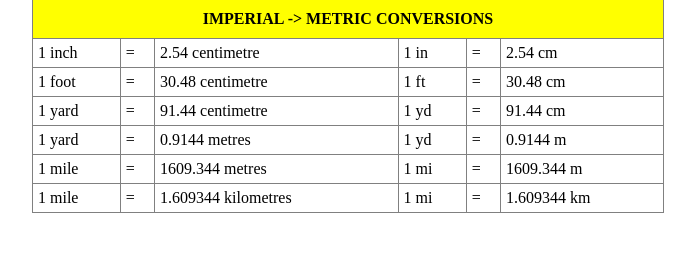
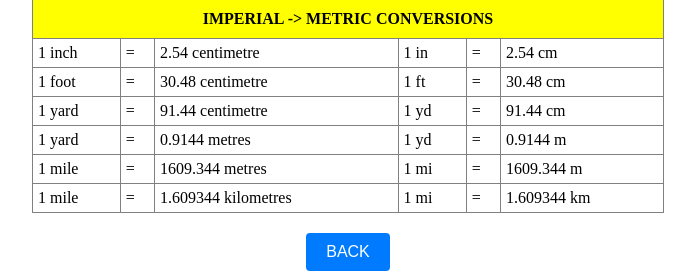
Before and after one commit to NozasJ/ADET, a PHP site: page /MetricConver.php in a window 1280 px wide. Shown: the part 863-1142 px from the top of the page, without its empty margins (292-987 px from the left). Before the commit the page ends 1076 px from the top, so only its background shows below. Run offline with PHP 8.4, Linux system fonts and the light colour scheme.

Commit message:
Update MetricConver.php

```diff
--- a/fa2/MetricConver.php
+++ b/fa2/MetricConver.php
@@ -37,6 +37,18 @@ p{
     padding: 15px;
     text-align: center;
     font-size: 12pt;
+}
+button{
+    background-color: #007BFF;
+    color: white;
+    padding: 10px 20px;
+    border: none;
+    border-radius: 4px;
+    cursor: pointer;
+    font-size: 16px;
+}
+button:hover{
+    background-color: #0056b3;
 }
 </style>
 <body>
@@ -149,6 +161,7 @@ p{
                     <td>1 mile</td><td> = </td><td><?php echo $mile2; ?> kilometres</td><td> 1 mi </td><td> = </td><td> <?php echo $mile2; ?> km</td>
                 </tr>
             </table>
+            <a href = "index.php"><button> BACK</button></a>
         </div>
     </div>
 </body>
```
